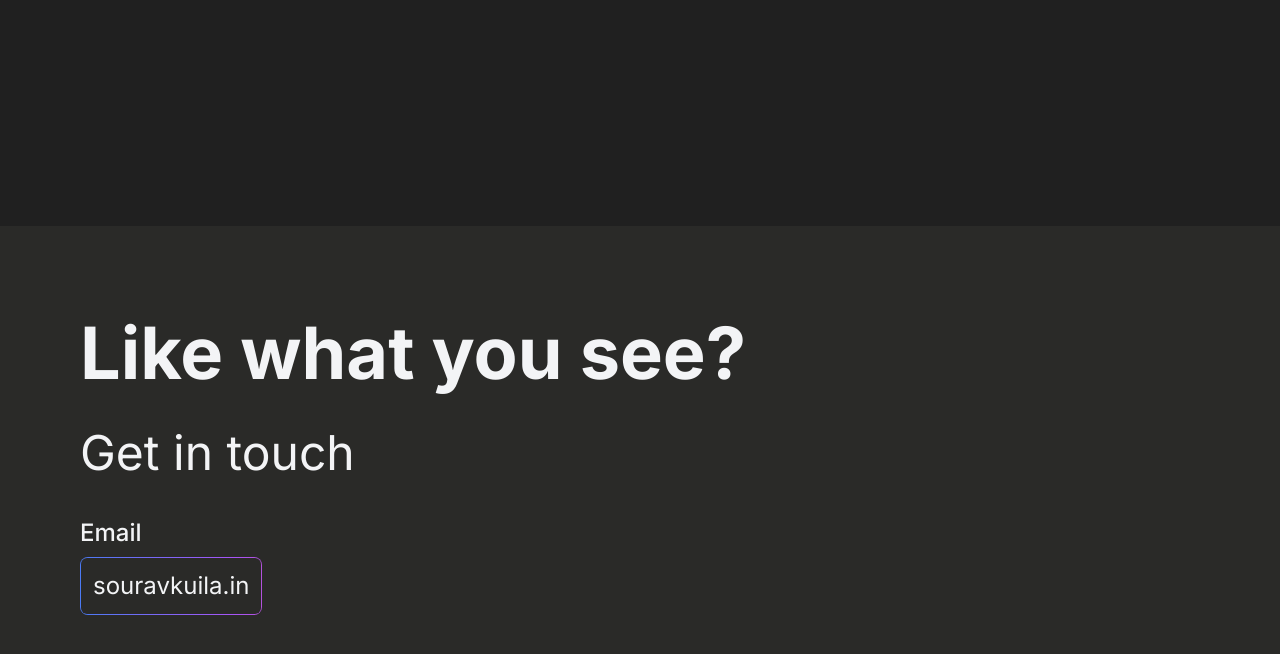
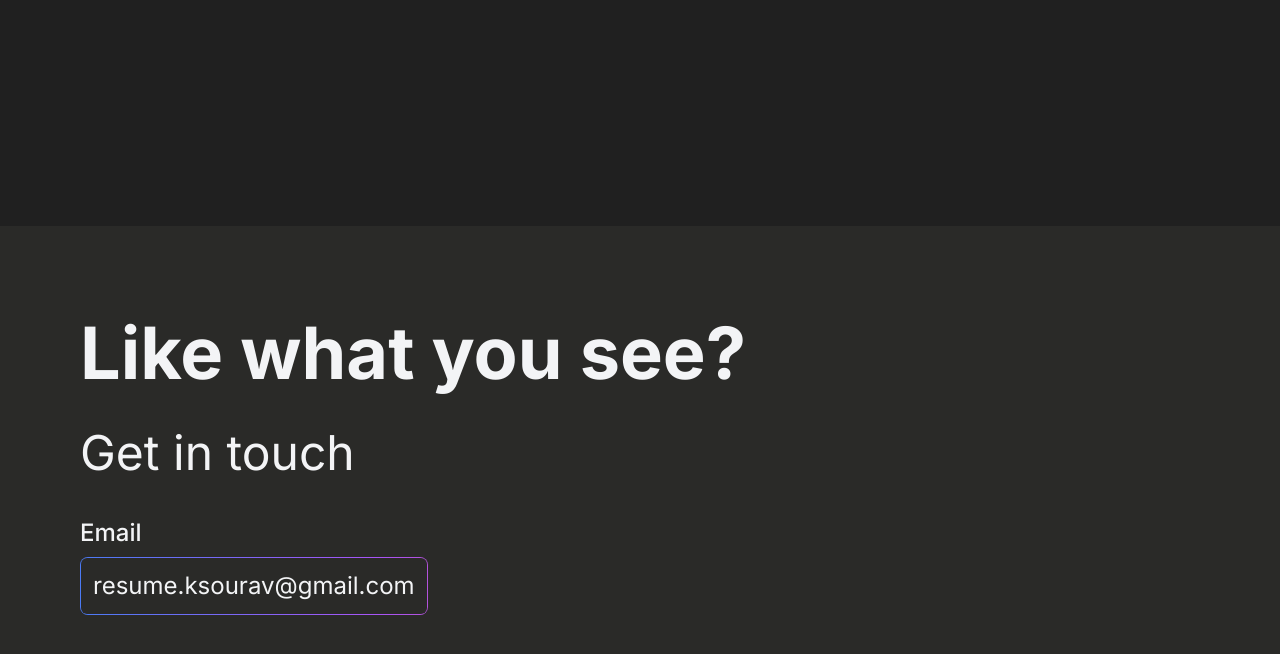
Before and after one commit to souravkumarkuila/portfolio-main, a website built with Vite: page index.html in a window 1280 px wide. Shown: the part 2974-3628 px from the top of the page. Built offline with nearby package versions, Linux system fonts and the light colour scheme; some packages are replaced by stand-ins of ours.

Commit message:
change in mail section section

```diff
--- a/index.html
+++ b/index.html
@@ -325,7 +325,7 @@
           <span>JavaScript</span>
         </div>
         <div
-            class="skill-item px-2 md:px-8 py-2 border border-black/40 rounded-full text-center bg-gray-100 hover:bg-black/20 transition-all duration-300 ease-in-out flex items-center space-x-1"
+        class="skill-item px-2 md:px-8 py-2 border rounded-full text-center border-stone-600 hover:bg-neutral-100 hover:text-stone-900 bg-stone-800 transition-all duration-300 ease-in-out flex items-center space-x-1"
       >
         <img
           class="h-8 w-10 grayscale transition-all duration-300 ease-in-out"
@@ -334,6 +334,7 @@
         />
         <span>Java</span>
       </div>
+
 
         <div
           class="skill-item px-2 md:px-8 py-2 border rounded-full text-center border-stone-600 hover:bg-neutral-100 hover:text-stone-900 bg-stone-800 transition-all duration-300 ease-in-out flex items-center space-x-1"
@@ -644,11 +645,11 @@
       <div class="flex flex-col gap-2">
         <div class="text-xl md:text-2xl font-medium">Email</div>
         <a
-          href="mailto:souravkuila.in"
+          href="mailto:resume.ksourav@gmail.com "
           class="text-lg md:text-2xl block relative p-[1px] rounded-lg bg-gradient-to-r from-blue-500 via-purple-500 to-red-500 bg-[length:200%] hover:bg-right transition-all duration-500 animate-gradient"
         >
           <span class="block bg-[#2a2a28] rounded-md p-3">
-            souravkuila.in
+            resume.ksourav@gmail.com
           </span>
         </a>
       </div>
```
Lines whose indentation alone changed are shown as unchanged.
